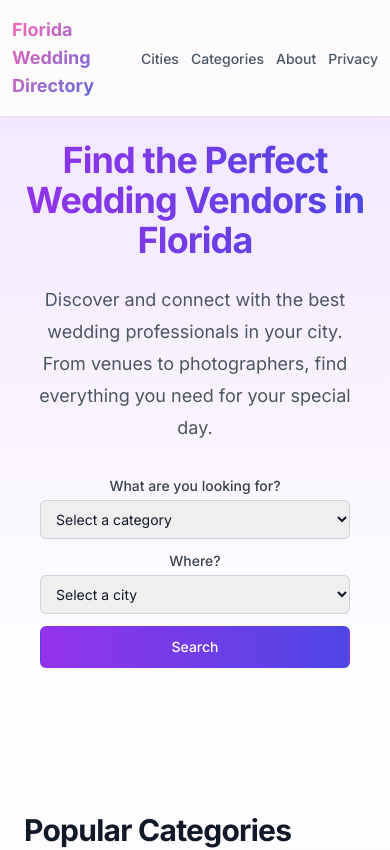
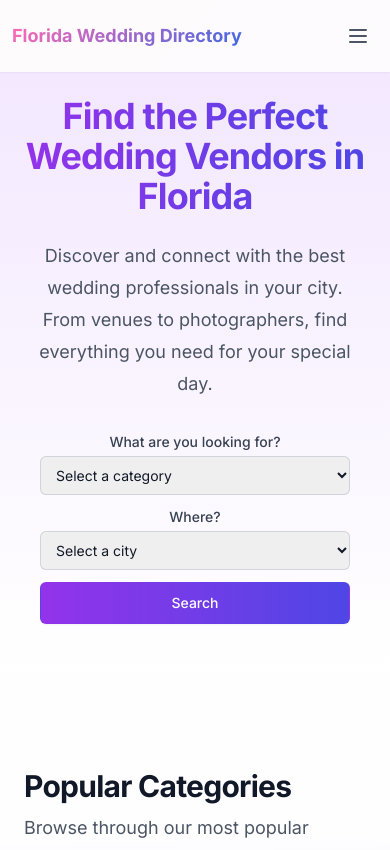
Before and after one commit to natoon16/direct1, a Next.js app: page / in a window 390 px wide. Shown: the top 850 px of the page. Built offline with nearby package versions, Linux system fonts and the light colour scheme.

Commit message:
Add mobile-friendly hamburger menu to Header component

```diff
--- a/src/components/layout/Header.tsx
+++ b/src/components/layout/Header.tsx
@@ -1,6 +1,9 @@
 import Link from 'next/link';
+import { useState } from 'react';
 
 export default function Header() {
+  const [isMenuOpen, setIsMenuOpen] = useState(false);
+
   return (
     <header className="bg-white/60 backdrop-blur-md shadow-sm sticky top-0 z-50">
       <nav className="mx-auto max-w-7xl px-3 sm:px-6 lg:px-8" aria-label="Top">
@@ -10,7 +13,39 @@
               Florida Wedding Directory
             </Link>
           </div>
-          <div className="ml-4 sm:ml-10 space-x-3 sm:space-x-6 lg:space-x-8">
+
+          {/* Mobile menu button */}
+          <button
+            type="button"
+            className="sm:hidden inline-flex items-center justify-center p-2 rounded-md text-gray-600 hover:text-rose-600 hover:bg-gray-100 focus:outline-none focus:ring-2 focus:ring-inset focus:ring-rose-500"
+            onClick={() => setIsMenuOpen(!isMenuOpen)}
+            aria-expanded="false"
+          >
+            <span className="sr-only">Open main menu</span>
+            {/* Hamburger icon */}
+            <svg
+              className={`${isMenuOpen ? 'hidden' : 'block'} h-6 w-6`}
+              xmlns="http://www.w3.org/2000/svg"
+              fill="none"
+              viewBox="0 0 24 24"
+              stroke="currentColor"
+            >
+              <path strokeLinecap="round" strokeLinejoin="round" strokeWidth={2} d="M4 6h16M4 12h16M4 18h16" />
+            </svg>
+            {/* Close icon */}
+            <svg
+              className={`${isMenuOpen ? 'block' : 'hidden'} h-6 w-6`}
+              xmlns="http://www.w3.org/2000/svg"
+              fill="none"
+              viewBox="0 0 24 24"
+              stroke="currentColor"
+            >
+              <path strokeLinecap="round" strokeLinejoin="round" strokeWidth={2} d="M6 18L18 6M6 6l12 12" />
+            </svg>
+          </button>
+
+          {/* Desktop menu */}
+          <div className="hidden sm:flex ml-4 sm:ml-10 space-x-3 sm:space-x-6 lg:space-x-8">
             <Link
               href="/cities"
               className="text-sm sm:text-base font-medium text-gray-600 hover:text-rose-600 transition-colors"
@@ -37,6 +72,40 @@
             </Link>
           </div>
         </div>
+
+        {/* Mobile menu */}
+        <div className={`${isMenuOpen ? 'block' : 'hidden'} sm:hidden`}>
+          <div className="pt-2 pb-3 space-y-1">
+            <Link
+              href="/cities"
+              className="block px-3 py-2 text-base font-medium text-gray-600 hover:text-rose-600 hover:bg-gray-50 rounded-md"
+              onClick={() => setIsMenuOpen(false)}
+            >
+              Cities
+            </Link>
+            <Link
+              href="/categories"
+              className="block px-3 py-2 text-base font-medium text-gray-600 hover:text-rose-600 hover:bg-gray-50 rounded-md"
+              onClick={() => setIsMenuOpen(false)}
+            >
+              Categories
+            </Link>
+            <Link
+              href="/about"
+              className="block px-3 py-2 text-base font-medium text-gray-600 hover:text-rose-600 hover:bg-gray-50 rounded-md"
+              onClick={() => setIsMenuOpen(false)}
+            >
+              About
+            </Link>
+            <Link
+              href="/privacy"
+              className="block px-3 py-2 text-base font-medium text-gray-600 hover:text-rose-600 hover:bg-gray-50 rounded-md"
+              onClick={() => setIsMenuOpen(false)}
+            >
+              Privacy
+            </Link>
+          </div>
+        </div>
       </nav>
     </header>
   );
```
